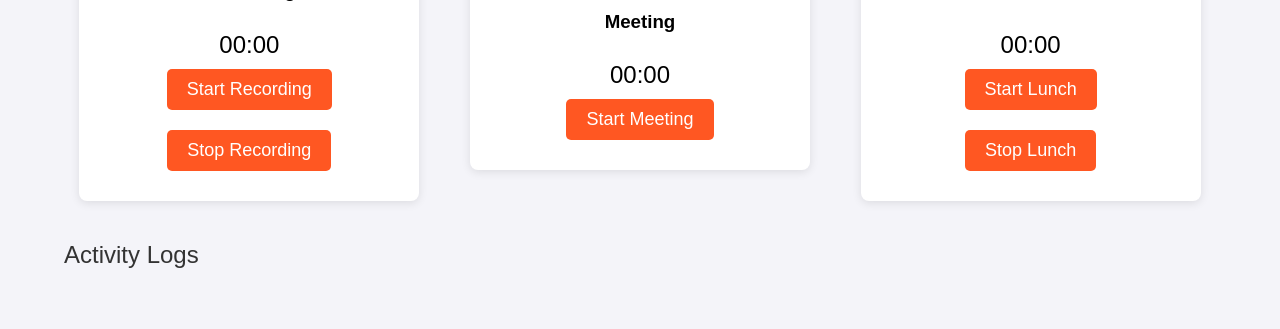
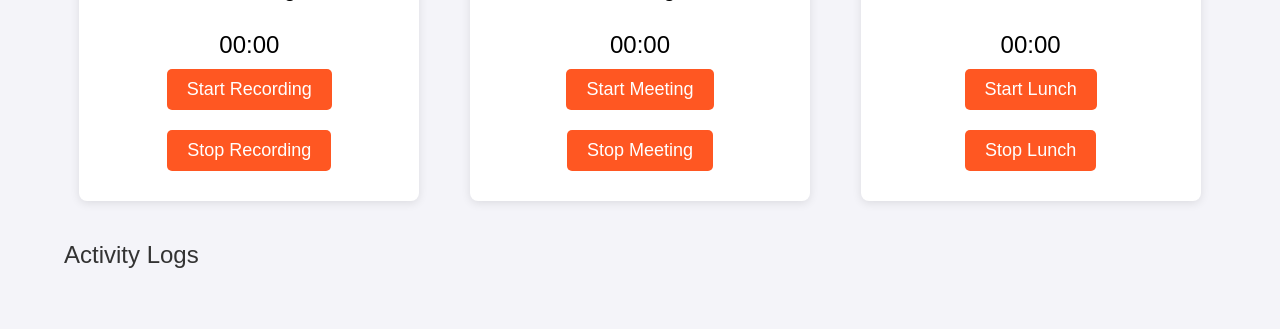
Before and after one commit to MurtuzaKapasi/Employee-Productivity-Tracking, a Flask app: page /employee-dashboard in a window 1280 px wide. Shown: the part 559-888 px from the top of the page. Run offline with Flask 3, Linux system fonts and the light colour scheme; the visitor is signed in with stand-in values (Sample User, id 1).

Commit message:
start meeting route

```diff
--- a/models.py
+++ b/models.py
@@ -33,8 +33,10 @@ class MeetingLog(db.Model):
     employee_id = db.Column(db.Integer, db.ForeignKey('user.id'))
     meeting_start_time = db.Column(db.DateTime, nullable=False)
     meeting_end_time = db.Column(db.DateTime)
-    meeting_info = db.Column(db.JSON)
+    meeting_with = db.Column(db.String(100))
+    meeting_desc = db.Column(db.String(200))
     per_meeting_hours = db.Column(db.Float)
+    is_active = db.Column(db.Boolean, default=False)
 
 class BreakLog(db.Model):
     id = db.Column(db.Integer, primary_key=True)
--- a/routes.py
+++ b/routes.py
@@ -225,7 +225,6 @@ def init_routes(app):
 
     # Route to start recording
 
-
     @app.route('/start-recording', methods=['POST'])
     def start_recording():
         try:
@@ -249,7 +248,6 @@ def init_routes(app):
             # Print error to console for debugging
             print(f"Error occurred: {str(e)}")
             return jsonify({'error': str(e)}), 500
-
 
     # Route to get tracking data for a specific employee
     @app.route('/tracking-data/<employee_id>', methods=['GET'])
@@ -301,46 +299,89 @@ def init_routes(app):
     def start_meeting():
         try:
             employee_id = session.get('employee_id')
-            meeting_info = request.form['meeting_info']  # Expecting whom and description
-            track_entry = EmployeeTracking.query.filter_by(employee_id=employee_id).order_by(EmployeeTracking.id.desc()).first()
+            meeting_with = request.form['meeting_with']
+            meeting_desc = request.form['meeting_desc']
 
-            # Save meeting start time and info in the database
-            track_entry.meeting_start_time = datetime.now().strftime('%H:%M:%S')
-            track_entry.meeting_info = meeting_info
+            print(f"Starting meeting with {meeting_with} and description: {meeting_desc}")
+
+            # Check for existing active meetings on the same day
+
+            # today = datetime.now().date()
+            # existing_meeting = MeetingLog.query.filter(
+            #     MeetingLog.employee_id == employee_id,
+            #     MeetingLog.meeting_start_time >= datetime.combine(today, datetime.min.time()),
+            #     MeetingLog.meeting_start_time < datetime.combine(today, datetime.max.time()),
+            #     MeetingLog.is_active == True
+            # ).first()
+
+            # if existing_meeting:
+            #     return jsonify({'error': 'An active meeting already exists for today.'}), 400
+
+            # Call /stop-recording to pause recording before starting the meeting
+            print("calling Stop recording response: ")
+            stop_recording_response = stop_recording()  # Call the stop recording function directly
+            print(f"Stop recording response: {stop_recording_response[1]}")
+
+            # handle check or not????
+            if stop_recording_response[1] != 200:
+                return jsonify({'error': 'Failed to stop recording.'}), 500
+
+            print("Successfully stopped recording.")
+
+            # Create a new MeetingLog entry
+            new_meeting_log = MeetingLog(
+                employee_id=employee_id,
+                meeting_start_time=datetime.now(),
+                meeting_with=meeting_with,
+                meeting_desc=meeting_desc,
+                per_meeting_hours=0,
+                is_active=True
+            )
+
+            print(f"New meeting log: {new_meeting_log}")
+
+            db.session.add(new_meeting_log)
             db.session.commit()
 
-            # Optionally, pause the recording during the meeting
-            track_entry.recording_paused = True
-            db.session.commit()
-
-            return jsonify({'message': 'Meeting started. Recording paused.'}), 200
+            # Store meeting ID in session for later use
+            session['meeting_id'] = new_meeting_log.id
+            print(f"Meeting ID: {new_meeting_log.id}")
+            print("Successfully started meeting.")
+            return jsonify({'message': 'Meeting started. Recording paused.', 'meeting_id': new_meeting_log.id}), 200
         except Exception as e:
             return jsonify({'error': str(e)}), 500
 
     @app.route('/stop-meeting', methods=['POST'])
     def stop_meeting():
         try:
-            employee_id = session.get('employee_id')
-            track_entry = EmployeeTracking.query.filter_by(employee_id=employee_id).order_by(EmployeeTracking.id.desc()).first()
+            meeting_id = session.get('meeting_id')
 
-            # Save meeting end time
-            track_entry.meeting_end_time = datetime.now().strftime('%H:%M:%S')
+            if not meeting_id:
+                return jsonify({'error': 'No active meeting found.'}), 400
 
-            # Calculate meeting duration
-            meeting_duration = (datetime.strptime(track_entry.meeting_end_time, '%H:%M:%S') -
-                                datetime.strptime(track_entry.meeting_start_time, '%H:%M:%S')).total_seconds() / 3600
-            track_entry.meeting_duration = meeting_duration
+            # Fetch the meeting log entry
+            meeting_log = MeetingLog.query.get(meeting_id)
+
+            if not meeting_log or not meeting_log.is_active:
+                return jsonify({'error': 'Meeting not found or already ended.'}), 400
+
+            # Update the meeting log with end time and duration
+            meeting_log.meeting_end_time = datetime.now()
+            # Calculate duration in hours and update per_meeting_hours
+            duration_seconds = (meeting_log.meeting_end_time - meeting_log.meeting_start_time).total_seconds()
+            meeting_log.per_meeting_hours = duration_seconds / 3600.0
+            meeting_log.is_active = False
+
             db.session.commit()
 
-            # Resume recording after meeting ends
-            track_entry.recording_paused = False
-            db.session.commit()
+            # Clear the meeting ID from session
+            session.pop('meeting_id', None)
 
-            return jsonify({'message': 'Meeting ended. Recording resumed.'}), 200
+            return jsonify({'message': 'Meeting stopped successfully!', 'duration': meeting_log.per_meeting_hours}), 200
+
         except Exception as e:
+            print(f"Error occurred in stop-meeting: {str(e)}")
             return jsonify({'error': str(e)}), 500
-
-    import psutil
 
     @app.route('/stop-recording', methods=['POST'])
     def stop_recording():
--- a/templates/employee_dashboard.html
+++ b/templates/employee_dashboard.html
@@ -200,6 +200,7 @@
                 <h3>Meeting</h3>
                 <div class="timer" id="meeting-timer">00:00</div>
                 <button class="btn" id="meeting-btn">Start Meeting</button>
+                <button class="btn" id="stop-meeting-btn">Stop Meeting</button>
             </div>
 
             <!-- Lunch Card -->
@@ -384,8 +385,6 @@
         });
 
 
-
-
         // Timer functions
         let timers = {};
 
```
